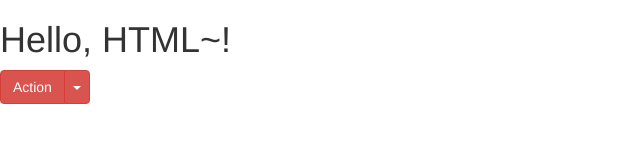
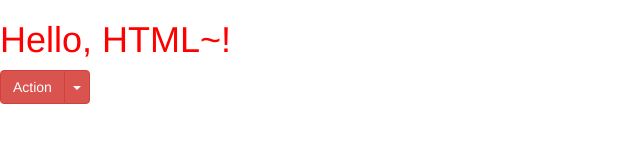
Before and after one commit to jiminHwa/my-first-project, a website: page index.html in a window 1280 px wide. Shown: the whole page, without its empty margins (0-640 px from the left). Drawn offline with nearby package versions, Linux system fonts and the light colour scheme.

Commit message:
Jimin's "my-first-project" project

```diff
--- a/index.html
+++ b/index.html
@@ -9,7 +9,7 @@
 
 </head>
 <body>
-    <h1>
+    <h1 class="top-head">
         Hello, HTML~!
     </h1>
 
--- a/style.css
+++ b/style.css
@@ -1,3 +1,3 @@
-h1 {
+.top-head {
     color: red;
 }
```
